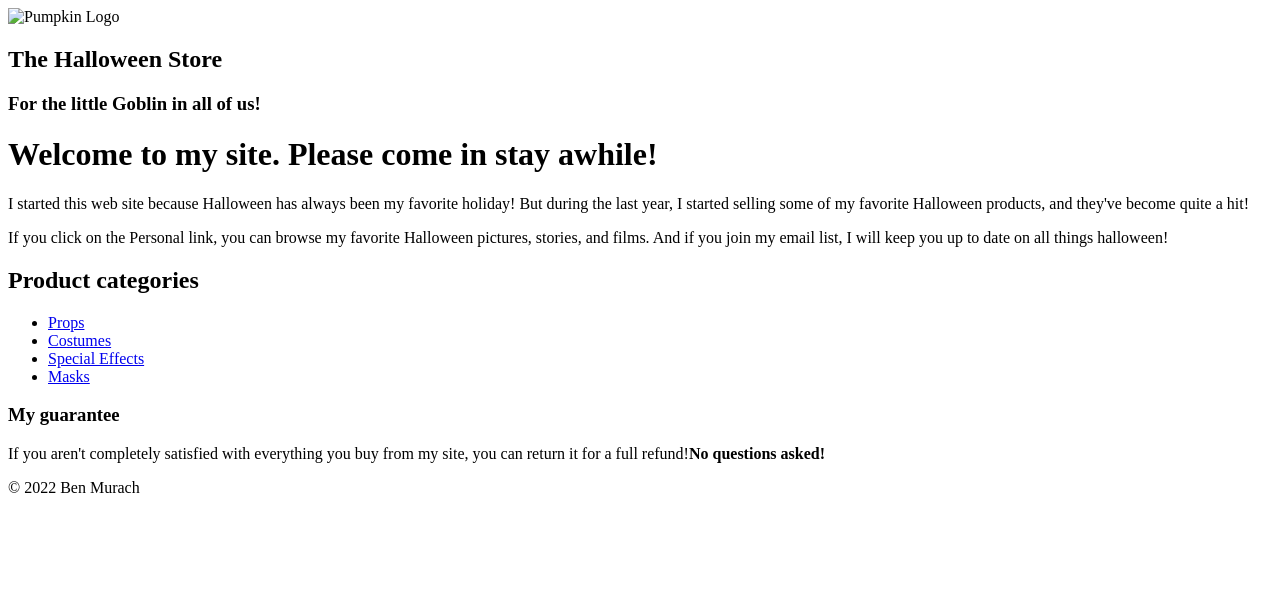
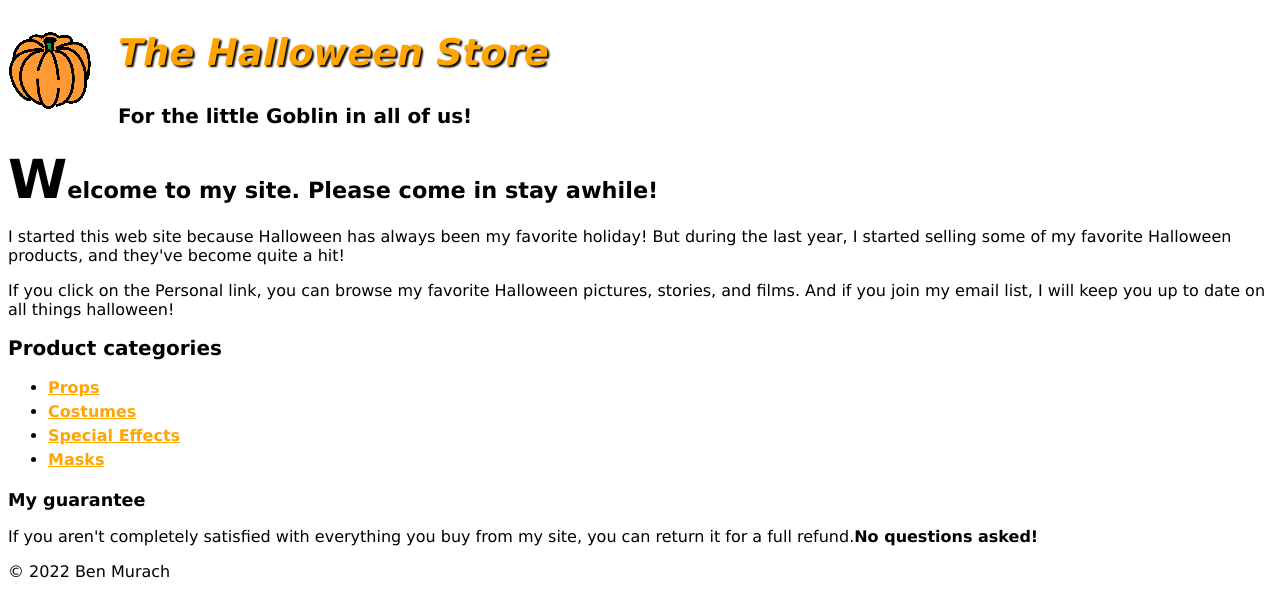
Before and after one commit to zachahr/halloween_shop_311, a plain HTML site: page index.html in a window 1280 px wide. Drawn offline with Linux system fonts and the light colour scheme.

Commit message:
Main CSS completed

```diff
--- a/index.html
+++ b/index.html
@@ -1,14 +1,16 @@
 <!DOCTYPE html>
+
 <html lang="en"
- <header>
+<head>
     <meta charset="utf-8" />
     <title>Halloween Store</title>
- </header>
+    <link rel="stylesheet" href="styles/main.css">
+</head>
 
 
 <body>
     <header>
-        <img src="images/pumpkin.gif" alt="Pumpkin Logo" width="85">
+        <img src="images/images/pumpkin.gif" alt="Pumpkin Logo" width="85" />
         <h2>The Halloween Store</h2>
         <h3>For the little Goblin in all of us!</h3>
     </header>
@@ -30,7 +32,7 @@
            </ul>
            <h3>My guarantee</h3>
            <p>If you aren't completely satisfied with everything you buy from my site, you can return it
-             for a full refund!<strong>No questions asked!</strong></p>
+             for a full refund.<strong>No questions asked!</strong></p>
     </main>
 
     <footer>
--- /dev/null
+++ b/styles/main.css
@@ -0,0 +1,54 @@
+body {
+    font-family: Verdana, Arial, Helvetica, Sans-Serif;
+}
+
+a {
+    font-weight: bold;
+    color: orange;
+}
+
+a:link, a:focus{
+    color: orange;
+}
+
+a:hover, a:focus {
+    color: green
+}
+
+
+
+
+/* Header */
+header img {
+    float: left;
+}
+header h2 {
+    font-size: 230%;
+    font-style: italic;
+    color: orange;
+    text-indent: 25px;
+    text-shadow: 2px 2px 2px black;
+}
+
+header h3{
+    font-size: 125%;
+    text-indent: 25px;
+}
+
+/* Main */
+main h1{
+    font-size: 140%;
+}
+main h1:first-letter {
+    font-size: 240%;
+}
+main h2{
+    font-size: 125%;
+}
+
+main h3{
+    font-size: 110%;
+}
+ul {
+    line-height: 1.5;
+}
```
